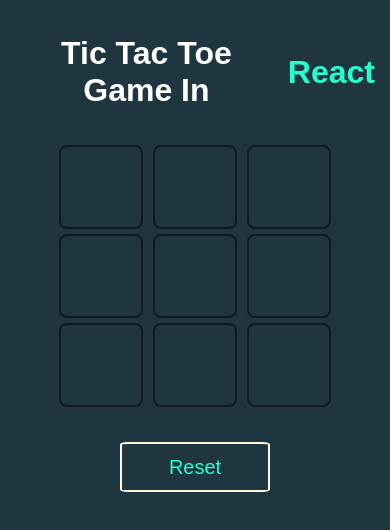
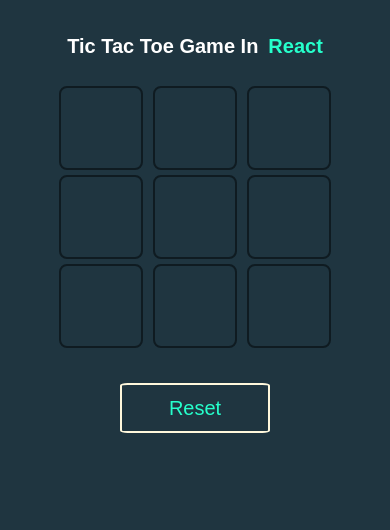
Before and after one commit to PrasenjitDutta12/TicTacToeGameusingReact, a React (Create React App) app: page / in a window 390 px wide. Shown: the top 530 px of the page. Built offline with nearby package versions, Linux system fonts and the light colour scheme.

Commit message:
Update TicTacToe.css

```diff
--- a/src/Components/TicTacToe/TicTacToe.css
+++ b/src/Components/TicTacToe/TicTacToe.css
@@ -68,7 +68,7 @@
 
     .title {
         margin-top: 20px;
-        font-size: 32px;
+        font-size: 20px;
         display: flex;
         justify-content: center;
         align-items: center;
```
